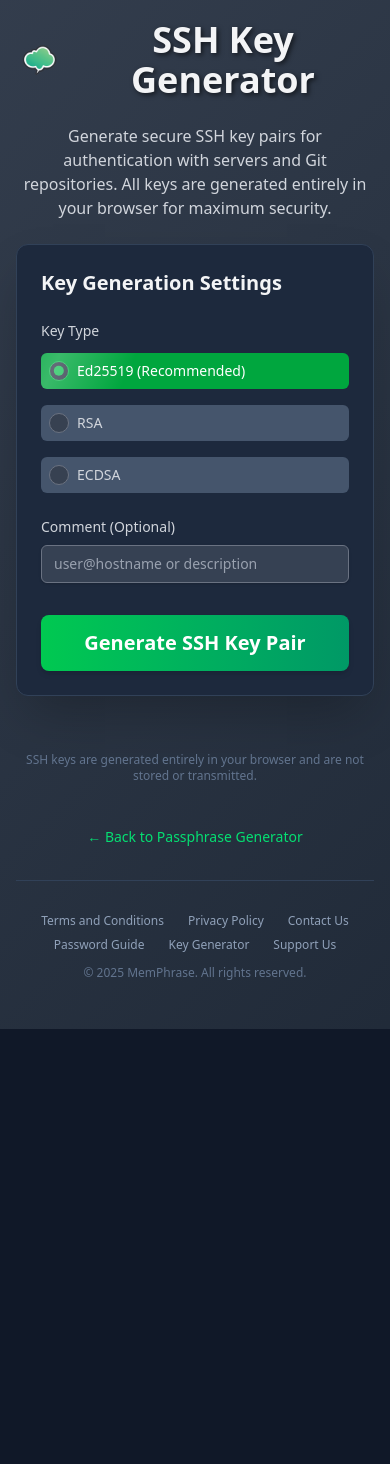
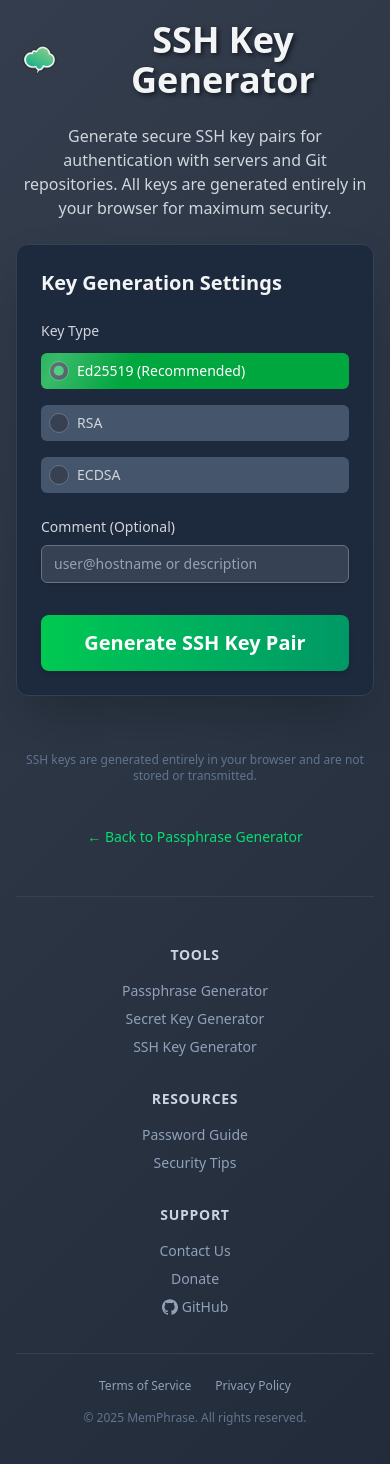
Before and after one commit to LunarVigilante/memphrase, a SvelteKit app: page /ssh-key-generator in a window 390 px wide. Shown: the top 1464 px of the page. Before the commit the page ends 1029 px from the top, so only its background shows below. Built offline with nearby package versions, Linux system fonts and the light colour scheme.

Commit message:
Optimize footer design for better aesthetics and navigation - Reorganized links into logical sections with clear hierarchy, improved spacing and responsive layout

```diff
--- /dev/null
+++ b/src/lib/components/Footer.svelte
@@ -0,0 +1,54 @@
+<script lang="ts">
+	const currentYear = new Date().getFullYear();
+</script>
+
+<footer class="w-full max-w-4xl mx-auto py-12 mt-6 border-t border-slate-700">
+	<div class="grid grid-cols-1 md:grid-cols-3 gap-8 mb-8">
+		<!-- Tools Section -->
+		<div class="text-center">
+			<h3 class="text-sm font-semibold text-slate-300 mb-4 uppercase tracking-wider">Tools</h3>
+			<div class="space-y-2">
+				<a href="/" class="block text-sm text-slate-400 hover:text-slate-200 transition-colors">Passphrase Generator</a>
+				<a href="/secret-key-generator" class="block text-sm text-slate-400 hover:text-slate-200 transition-colors">Secret Key Generator</a>
+				<a href="/ssh-key-generator" class="block text-sm text-slate-400 hover:text-slate-200 transition-colors">SSH Key Generator</a>
+			</div>
+		</div>
+
+		<!-- Resources Section -->
+		<div class="text-center">
+			<h3 class="text-sm font-semibold text-slate-300 mb-4 uppercase tracking-wider">Resources</h3>
+			<div class="space-y-2">
+				<a href="/password-guide" class="block text-sm text-slate-400 hover:text-slate-200 transition-colors">Password Guide</a>
+				<a href="/security-tips" class="block text-sm text-slate-400 hover:text-slate-200 transition-colors">Security Tips</a>
+			</div>
+		</div>
+
+		<!-- Support Section -->
+		<div class="text-center">
+			<h3 class="text-sm font-semibold text-slate-300 mb-4 uppercase tracking-wider">Support</h3>
+			<div class="space-y-2">
+				<a href="/contact" class="block text-sm text-slate-400 hover:text-slate-200 transition-colors">Contact Us</a>
+				<a href="/donate" class="block text-sm text-slate-400 hover:text-slate-200 transition-colors">Donate</a>
+				<a href="https://github.com/LunarVigilante/memphrase" target="_blank" rel="noopener noreferrer" class="inline-flex items-center gap-1 text-sm text-slate-400 hover:text-slate-200 transition-colors">
+					<svg role="img" viewBox="0 0 24 24" xmlns="http://www.w3.org/2000/svg" fill="currentColor" class="w-4 h-4">
+						<path d="M12 .297c-6.63 0-12 5.373-12 12 0 5.303 3.438 9.8 8.205 11.385.6.113.82-.258.82-.577 0-.285-.01-1.04-.015-2.04-3.338.724-4.042-1.61-4.042-1.61C4.422 18.07 3.633 17.7 3.633 17.7c-1.087-.744.084-.729.084-.729 1.205.084 1.838 1.236 1.236 1.236 1.07 1.835 2.809 1.305 3.495.998.108-.776.417-1.305.76-1.605-2.665-.3-5.466-1.332-5.466-5.93 0-1.31.465-2.38 1.235-3.22-.135-.303-.54-1.523.105-3.176 0 0 1.005-.322 3.3 1.23.96-.267 1.98-.399 3-.405 1.02.006 2.04.138 3 .405 2.28-1.552 3.285-1.23 3.285-1.23.645 1.653.24 2.873.12 3.176.765.84 1.23 1.91 1.23 3.22 0 4.61-2.805 5.625-5.475 5.92.42.36.81 1.096.81 2.22 0 1.606-.015 2.896-.015 3.286 0 .315.21.69.825.57C20.565 22.092 24 17.592 24 12.297c0-6.627-5.373-12-12-12"/>
+					</svg>
+					GitHub
+				</a>
+			</div>
+		</div>
+	</div>
+
+	<!-- Bottom Section -->
+	<div class="border-t border-slate-700 pt-6 text-center">
+		<div class="flex flex-col sm:flex-row justify-center items-center gap-4 mb-4">
+			<div class="flex gap-6 text-xs">
+				<a href="/terms" class="text-slate-400 hover:text-slate-200 transition-colors">Terms of Service</a>
+				<a href="/privacy" class="text-slate-400 hover:text-slate-200 transition-colors">Privacy Policy</a>
+			</div>
+		</div>
+		<p class="text-xs text-slate-500">
+			&copy; {currentYear} MemPhrase. All rights reserved.
+		</p>
+	</div>
+</footer>
--- a/src/routes/+page.svelte
+++ b/src/routes/+page.svelte
@@ -1078,31 +1078,55 @@
 		</p>
 	</div>
 
-	<footer class="w-full max-w-2xl mx-auto text-center py-8 mt-2 border-t border-slate-700">
-		<div class="flex flex-wrap justify-center gap-x-6 gap-y-2 mb-3">
-			<a href="/terms" class="text-xs text-slate-400 hover:text-slate-200 transition-colors">Terms and Conditions</a>
-			<a href="/privacy" class="text-xs text-slate-400 hover:text-slate-200 transition-colors">Privacy Policy</a>
-			<a href="/password-guide" class="text-xs text-slate-400 hover:text-slate-200 transition-colors">Password Guide</a>
-			<a href="/secret-key-generator" class="text-xs text-slate-400 hover:text-slate-200 transition-colors">Key Generator</a>
-			<a href="/ssh-key-generator" class="text-xs text-slate-400 hover:text-slate-200 transition-colors">SSH Keys</a>
+	<footer class="w-full max-w-4xl mx-auto py-12 mt-6 border-t border-slate-700">
+		<div class="grid grid-cols-1 md:grid-cols-3 gap-8 mb-8">
+			<!-- Tools Section -->
+			<div class="text-center">
+				<h3 class="text-sm font-semibold text-slate-300 mb-4 uppercase tracking-wider">Tools</h3>
+				<div class="space-y-2">
+					<a href="/" class="block text-sm text-slate-400 hover:text-slate-200 transition-colors">Passphrase Generator</a>
+					<a href="/secret-key-generator" class="block text-sm text-slate-400 hover:text-slate-200 transition-colors">Secret Key Generator</a>
+					<a href="/ssh-key-generator" class="block text-sm text-slate-400 hover:text-slate-200 transition-colors">SSH Key Generator</a>
 				</div>
-		<div class="flex flex-wrap justify-center gap-x-6 gap-y-2 mb-3">
-			<a href="/contact" class="text-xs text-slate-400 hover:text-slate-200 transition-colors">Contact Us</a>
-			<a href="/donate" class="text-xs text-slate-400 hover:text-slate-200 transition-colors">Support Us</a>
 			</div>
 
-		<div class="my-4 flex justify-center">
-			<a href="https://github.com/LunarVigilante/memphrase" target="_blank" rel="noopener noreferrer" aria-label="MemPhrase Source Code on GitHub" class="text-slate-400 hover:text-slate-200 transition-colors">
-				<svg role="img" viewBox="0 0 24 24" xmlns="http://www.w3.org/2000/svg" fill="currentColor" class="w-6 h-6">
-				  <title>GitHub</title>
+			<!-- Resources Section -->
+			<div class="text-center">
+				<h3 class="text-sm font-semibold text-slate-300 mb-4 uppercase tracking-wider">Resources</h3>
+				<div class="space-y-2">
+					<a href="/password-guide" class="block text-sm text-slate-400 hover:text-slate-200 transition-colors">Password Guide</a>
+					<a href="/security-tips" class="block text-sm text-slate-400 hover:text-slate-200 transition-colors">Security Tips</a>
+				</div>
+			</div>
+
+			<!-- Support Section -->
+			<div class="text-center">
+				<h3 class="text-sm font-semibold text-slate-300 mb-4 uppercase tracking-wider">Support</h3>
+				<div class="space-y-2">
+					<a href="/contact" class="block text-sm text-slate-400 hover:text-slate-200 transition-colors">Contact Us</a>
+					<a href="/donate" class="block text-sm text-slate-400 hover:text-slate-200 transition-colors">Donate</a>
+					<a href="https://github.com/LunarVigilante/memphrase" target="_blank" rel="noopener noreferrer" class="inline-flex items-center gap-1 text-sm text-slate-400 hover:text-slate-200 transition-colors">
+						<svg role="img" viewBox="0 0 24 24" xmlns="http://www.w3.org/2000/svg" fill="currentColor" class="w-4 h-4">
 							<path d="M12 .297c-6.63 0-12 5.373-12 12 0 5.303 3.438 9.8 8.205 11.385.6.113.82-.258.82-.577 0-.285-.01-1.04-.015-2.04-3.338.724-4.042-1.61-4.042-1.61C4.422 18.07 3.633 17.7 3.633 17.7c-1.087-.744.084-.729.084-.729 1.205.084 1.838 1.236 1.236 1.236 1.07 1.835 2.809 1.305 3.495.998.108-.776.417-1.305.76-1.605-2.665-.3-5.466-1.332-5.466-5.93 0-1.31.465-2.38 1.235-3.22-.135-.303-.54-1.523.105-3.176 0 0 1.005-.322 3.3 1.23.96-.267 1.98-.399 3-.405 1.02.006 2.04.138 3 .405 2.28-1.552 3.285-1.23 3.285-1.23.645 1.653.24 2.873.12 3.176.765.84 1.23 1.91 1.23 3.22 0 4.61-2.805 5.625-5.475 5.92.42.36.81 1.096.81 2.22 0 1.606-.015 2.896-.015 3.286 0 .315.21.69.825.57C20.565 22.092 24 17.592 24 12.297c0-6.627-5.373-12-12-12"/>
 						</svg>
+						GitHub
 					</a>
 				</div>
+			</div>
+		</div>
 
+		<!-- Bottom Section -->
+		<div class="border-t border-slate-700 pt-6 text-center">
+			<div class="flex flex-col sm:flex-row justify-center items-center gap-4 mb-4">
+				<div class="flex gap-6 text-xs">
+					<a href="/terms" class="text-slate-400 hover:text-slate-200 transition-colors">Terms of Service</a>
+					<a href="/privacy" class="text-slate-400 hover:text-slate-200 transition-colors">Privacy Policy</a>
+				</div>
+			</div>
 			<p class="text-xs text-slate-500">
 				&copy; {currentYear} MemPhrase. All rights reserved.
 			</p>
+		</div>
 	</footer>
 
 </main>
--- a/src/routes/ssh-key-generator/+page.svelte
+++ b/src/routes/ssh-key-generator/+page.svelte
@@ -425,17 +425,54 @@
 		</a>
 	</div>
 
-	<footer class="w-full max-w-2xl mx-auto text-center py-8 mt-2 border-t border-slate-700">
-		<div class="flex flex-wrap justify-center gap-x-6 gap-y-2 mb-3">
-			<a href="/terms" class="text-xs text-slate-400 hover:text-slate-200 transition-colors">Terms and Conditions</a>
-			<a href="/privacy" class="text-xs text-slate-400 hover:text-slate-200 transition-colors">Privacy Policy</a>
-			<a href="/contact" class="text-xs text-slate-400 hover:text-slate-200 transition-colors">Contact Us</a>
-			<a href="/password-guide" class="text-xs text-slate-400 hover:text-slate-200 transition-colors">Password Guide</a>
-			<a href="/secret-key-generator" class="text-xs text-slate-400 hover:text-slate-200 transition-colors">Key Generator</a>
-			<a href="/donate" class="text-xs text-slate-400 hover:text-slate-200 transition-colors">Support Us</a>
+	<footer class="w-full max-w-4xl mx-auto py-12 mt-6 border-t border-slate-700">
+		<div class="grid grid-cols-1 md:grid-cols-3 gap-8 mb-8">
+			<!-- Tools Section -->
+			<div class="text-center">
+				<h3 class="text-sm font-semibold text-slate-300 mb-4 uppercase tracking-wider">Tools</h3>
+				<div class="space-y-2">
+					<a href="/" class="block text-sm text-slate-400 hover:text-slate-200 transition-colors">Passphrase Generator</a>
+					<a href="/secret-key-generator" class="block text-sm text-slate-400 hover:text-slate-200 transition-colors">Secret Key Generator</a>
+					<a href="/ssh-key-generator" class="block text-sm text-slate-400 hover:text-slate-200 transition-colors">SSH Key Generator</a>
+				</div>
+			</div>
+
+			<!-- Resources Section -->
+			<div class="text-center">
+				<h3 class="text-sm font-semibold text-slate-300 mb-4 uppercase tracking-wider">Resources</h3>
+				<div class="space-y-2">
+					<a href="/password-guide" class="block text-sm text-slate-400 hover:text-slate-200 transition-colors">Password Guide</a>
+					<a href="/security-tips" class="block text-sm text-slate-400 hover:text-slate-200 transition-colors">Security Tips</a>
+				</div>
+			</div>
+
+			<!-- Support Section -->
+			<div class="text-center">
+				<h3 class="text-sm font-semibold text-slate-300 mb-4 uppercase tracking-wider">Support</h3>
+				<div class="space-y-2">
+					<a href="/contact" class="block text-sm text-slate-400 hover:text-slate-200 transition-colors">Contact Us</a>
+					<a href="/donate" class="block text-sm text-slate-400 hover:text-slate-200 transition-colors">Donate</a>
+					<a href="https://github.com/LunarVigilante/memphrase" target="_blank" rel="noopener noreferrer" class="inline-flex items-center gap-1 text-sm text-slate-400 hover:text-slate-200 transition-colors">
+						<svg role="img" viewBox="0 0 24 24" xmlns="http://www.w3.org/2000/svg" fill="currentColor" class="w-4 h-4">
+							<path d="M12 .297c-6.63 0-12 5.373-12 12 0 5.303 3.438 9.8 8.205 11.385.6.113.82-.258.82-.577 0-.285-.01-1.04-.015-2.04-3.338.724-4.042-1.61-4.042-1.61C4.422 18.07 3.633 17.7 3.633 17.7c-1.087-.744.084-.729.084-.729 1.205.084 1.838 1.236 1.236 1.236 1.07 1.835 2.809 1.305 3.495.998.108-.776.417-1.305.76-1.605-2.665-.3-5.466-1.332-5.466-5.93 0-1.31.465-2.38 1.235-3.22-.135-.303-.54-1.523.105-3.176 0 0 1.005-.322 3.3 1.23.96-.267 1.98-.399 3-.405 1.02.006 2.04.138 3 .405 2.28-1.552 3.285-1.23 3.285-1.23.645 1.653.24 2.873.12 3.176.765.84 1.23 1.91 1.23 3.22 0 4.61-2.805 5.625-5.475 5.92.42.36.81 1.096.81 2.22 0 1.606-.015 2.896-.015 3.286 0 .315.21.69.825.57C20.565 22.092 24 17.592 24 12.297c0-6.627-5.373-12-12-12"/>
+						</svg>
+						GitHub
+					</a>
+				</div>
+			</div>
 		</div>
-		<p class="text-xs text-slate-500">
-			&copy; {currentYear} MemPhrase. All rights reserved.
-		</p>
+
+		<!-- Bottom Section -->
+		<div class="border-t border-slate-700 pt-6 text-center">
+			<div class="flex flex-col sm:flex-row justify-center items-center gap-4 mb-4">
+				<div class="flex gap-6 text-xs">
+					<a href="/terms" class="text-slate-400 hover:text-slate-200 transition-colors">Terms of Service</a>
+					<a href="/privacy" class="text-slate-400 hover:text-slate-200 transition-colors">Privacy Policy</a>
+				</div>
+			</div>
+			<p class="text-xs text-slate-500">
+				&copy; {currentYear} MemPhrase. All rights reserved.
+			</p>
+		</div>
 	</footer>
 </main>
```
Lines whose indentation alone changed are shown as unchanged.
